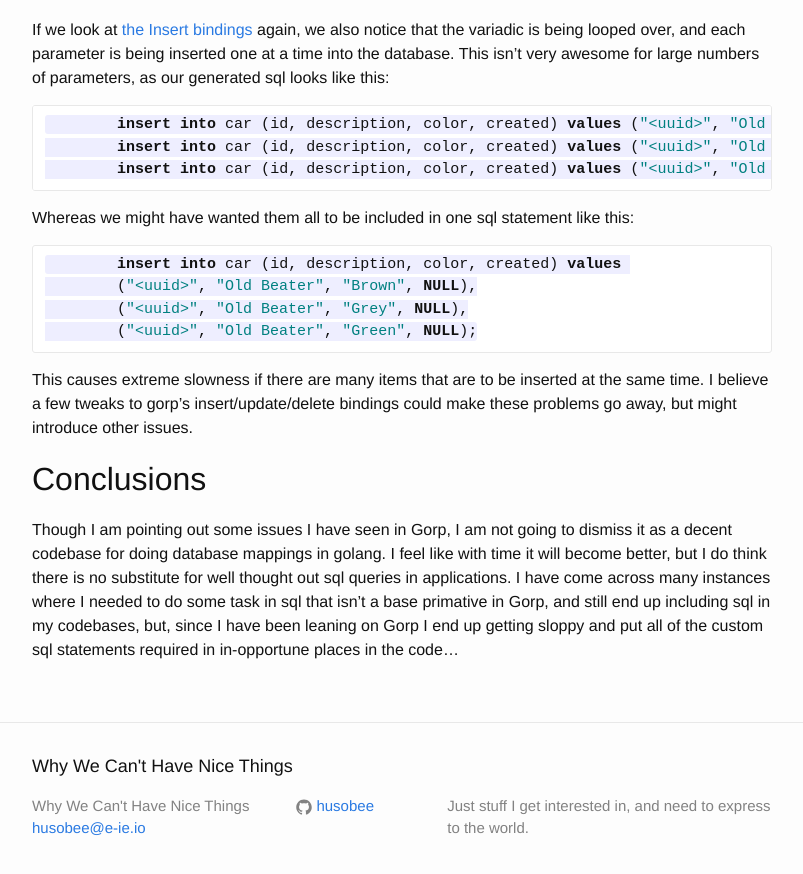
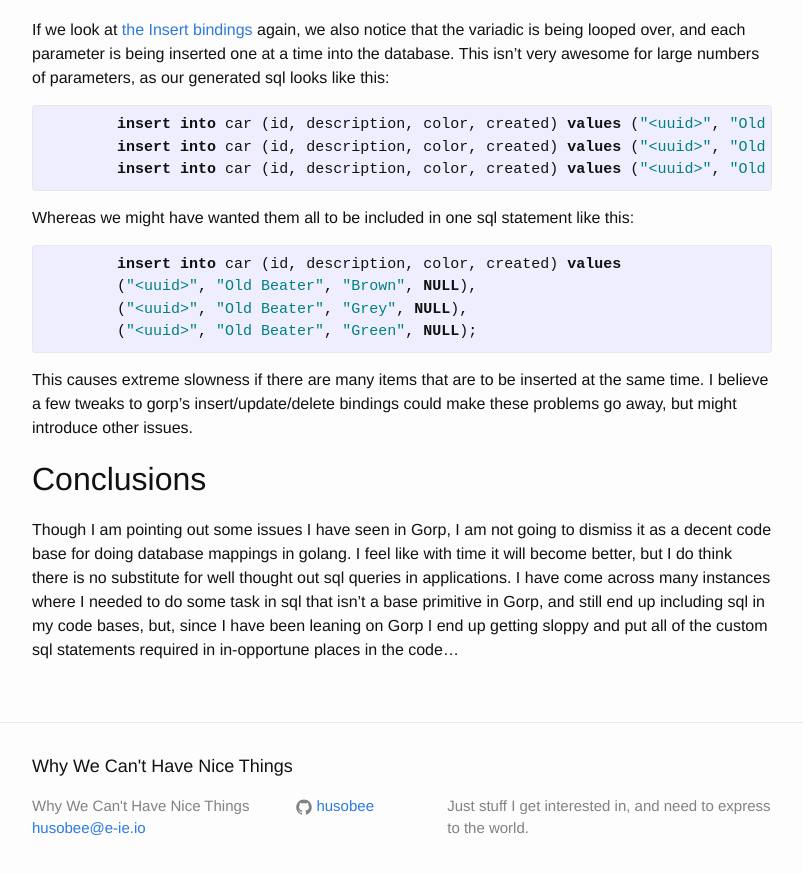
Before and after one commit to husobee/husobee.github.io, a Jekyll site: the page built from _posts/2015-10-05-gorp.markdown, in a window 1280 px wide and 900 px high, scrolled down 1979 px. Shown: the top 874 px of the window, without its empty margins (238-1041 px from the left). Built offline with Jekyll 4.4.1, drawn with Linux system fonts in a browser that asks for light colours.

Commit message:
fixing highlights

````diff
--- a/_posts/2015-10-05-gorp.markdown
+++ b/_posts/2015-10-05-gorp.markdown
@@ -18,16 +18,16 @@
 Using gorp is easy.  Below is a toy example of a sql schema, and the corresponding
 gorp instructions:
 
-```sql
+{% highlight sql %}
 	create table car (
 		id varchar(36) not null primary key,
 		description text,
 		color varchar(10),
 		created datetime default now()
 	);
-```
+{% endhighlight %}
 
-```go
+{% highlight go %}
 	// taken mainly from gorp's main README
 
 	type Car struct {
@@ -63,7 +63,7 @@
 	    dbmap.Get(car, id)
 	    // ...
 	}
-```
+{% endhighlight %}
 
 The above is fairly readable, and understandable, and didn't take any sql in code
 which is great.  There are clear understandable helper methods such as Insert, Update,
@@ -80,9 +80,9 @@
 is being really smart and iterating over ALL of the columns to generate the sql code
 for the insertion.  This is unfortunate as the query ends up looking like this:
 
-```sql
+{% highlight sql %}
 	insert into car (id, description, color, created) values ("<uuid>", "Old Beater", "Brown", NULL);
-```
+{% endhighlight %}
 
 Which makes our Created time become NULL in the database, instead of what we were
 trying to get, which was the sql NOW() value...
@@ -96,20 +96,20 @@
 into the database.  This isn't very awesome for large numbers of parameters, as our
 generated sql looks like this:
 
-```sql
+{% highlight sql %}
 	insert into car (id, description, color, created) values ("<uuid>", "Old Beater", "Brown", NULL);
 	insert into car (id, description, color, created) values ("<uuid>", "Old Beater", "Grey", NULL);
 	insert into car (id, description, color, created) values ("<uuid>", "Old Beater", "Green", NULL);
-```
+{% endhighlight %}
 
 Whereas we might have wanted them all to be included in one sql statement like this:
 
-```sql
+{% highlight sql %}
 	insert into car (id, description, color, created) values
 	("<uuid>", "Old Beater", "Brown", NULL),
 	("<uuid>", "Old Beater", "Grey", NULL),
 	("<uuid>", "Old Beater", "Green", NULL);
-```
+{% endhighlight %}
 
 This causes extreme slowness if there are many items that are to be inserted at the
 same time.  I believe a few tweaks to gorp's insert/update/delete bindings could make
@@ -118,11 +118,11 @@
 ## Conclusions
 
 Though I am pointing out some issues I have seen in Gorp, I am not going to dismiss
-it as a decent codebase for doing database mappings in golang.  I feel like with time
+it as a decent code base for doing database mappings in golang.  I feel like with time
 it will become better, but I do think there is no substitute for well thought out sql
 queries in applications.  I have come across many instances where I needed to do some
-task in sql that isn't a base primative in Gorp, and still end up including sql in
-my codebases, but, since I have been leaning on Gorp I end up getting sloppy and put
+task in sql that isn't a base primitive in Gorp, and still end up including sql in
+my code bases, but, since I have been leaning on Gorp I end up getting sloppy and put
 all of the custom sql statements required in in-opportune places in the code...
 
 
````
